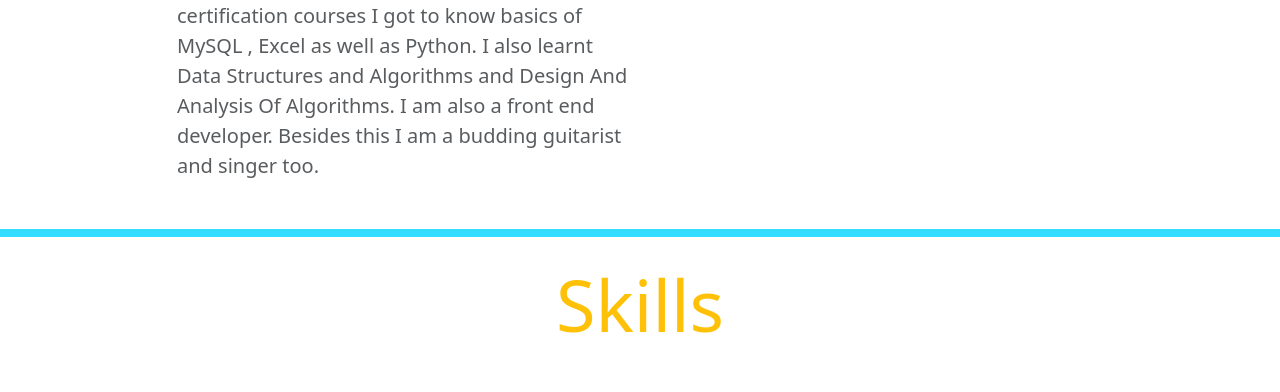
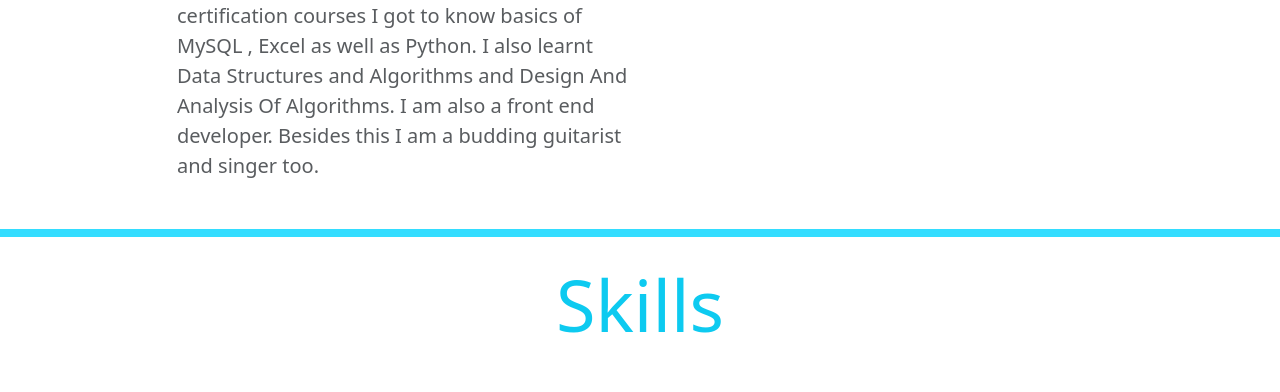
Before and after one commit to PrateekMishra132/Portfolio, a plain HTML site: page prateekPortfolio/index.html in a window 1280 px wide. Shown: the part 359-751 px from the top of the page. Drawn offline with nearby package versions, Linux system fonts and the light colour scheme.

Commit message:
some changess

```diff
--- a/prateekPortfolio/index.html
+++ b/prateekPortfolio/index.html
@@ -71,7 +71,7 @@
     <section class="skills" id="skill">
         <div class="container-lg">
             <div class="text-center">
-                <h1 class="display-2 text-warning fw-10">Skills</h1>
+                <h1 class="display-2 text-info fw-10">Skills</h1>
             </div>
             <ul class="list-group my-5 ">
                 <li class="list-group-item list-group-item-info slidein1 fs-5 fw-5">HTML</li>
```
Also changed, not shown: TeamPortfolio.html (+1 -1 lines), 1 other file.
